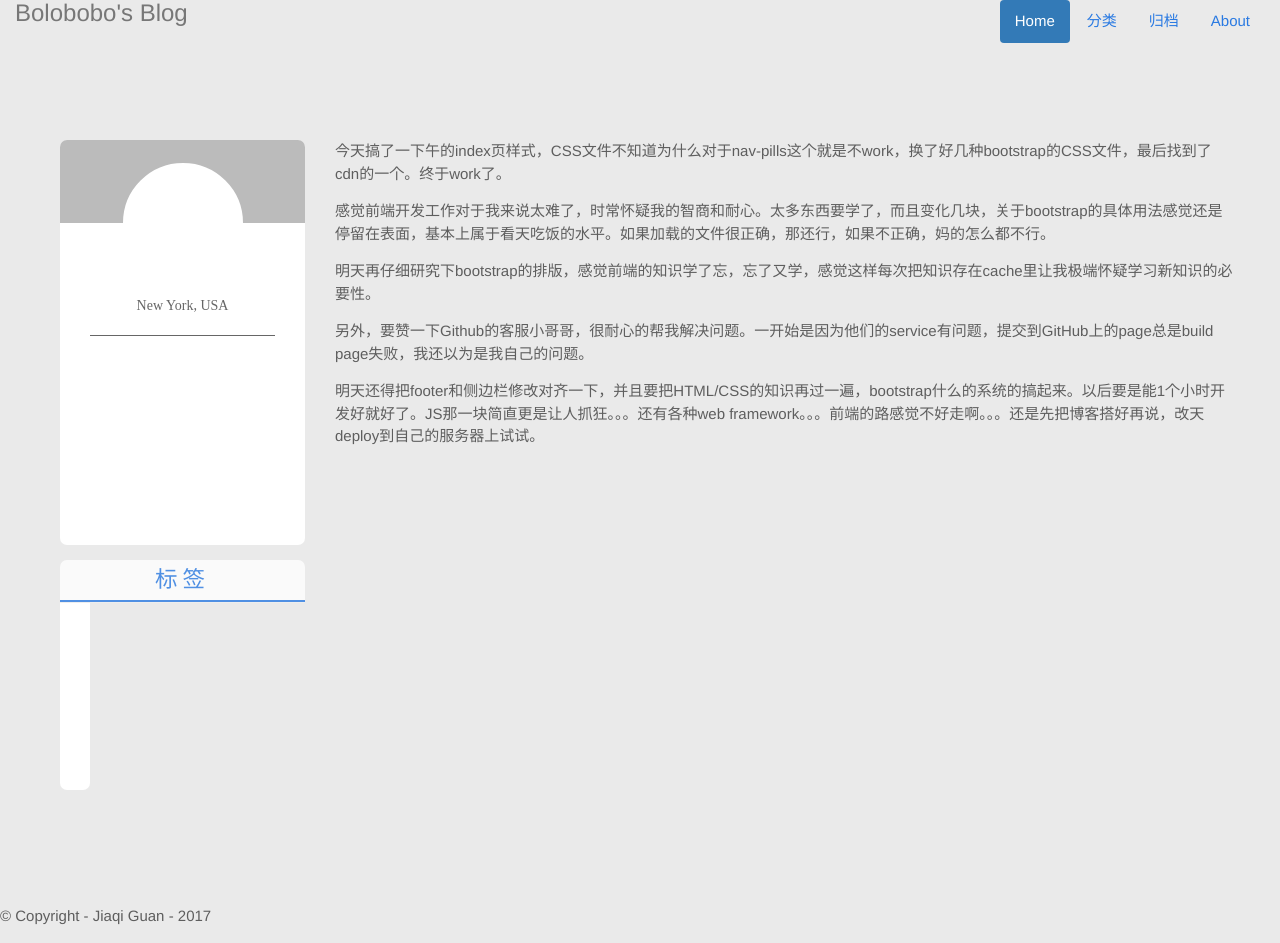
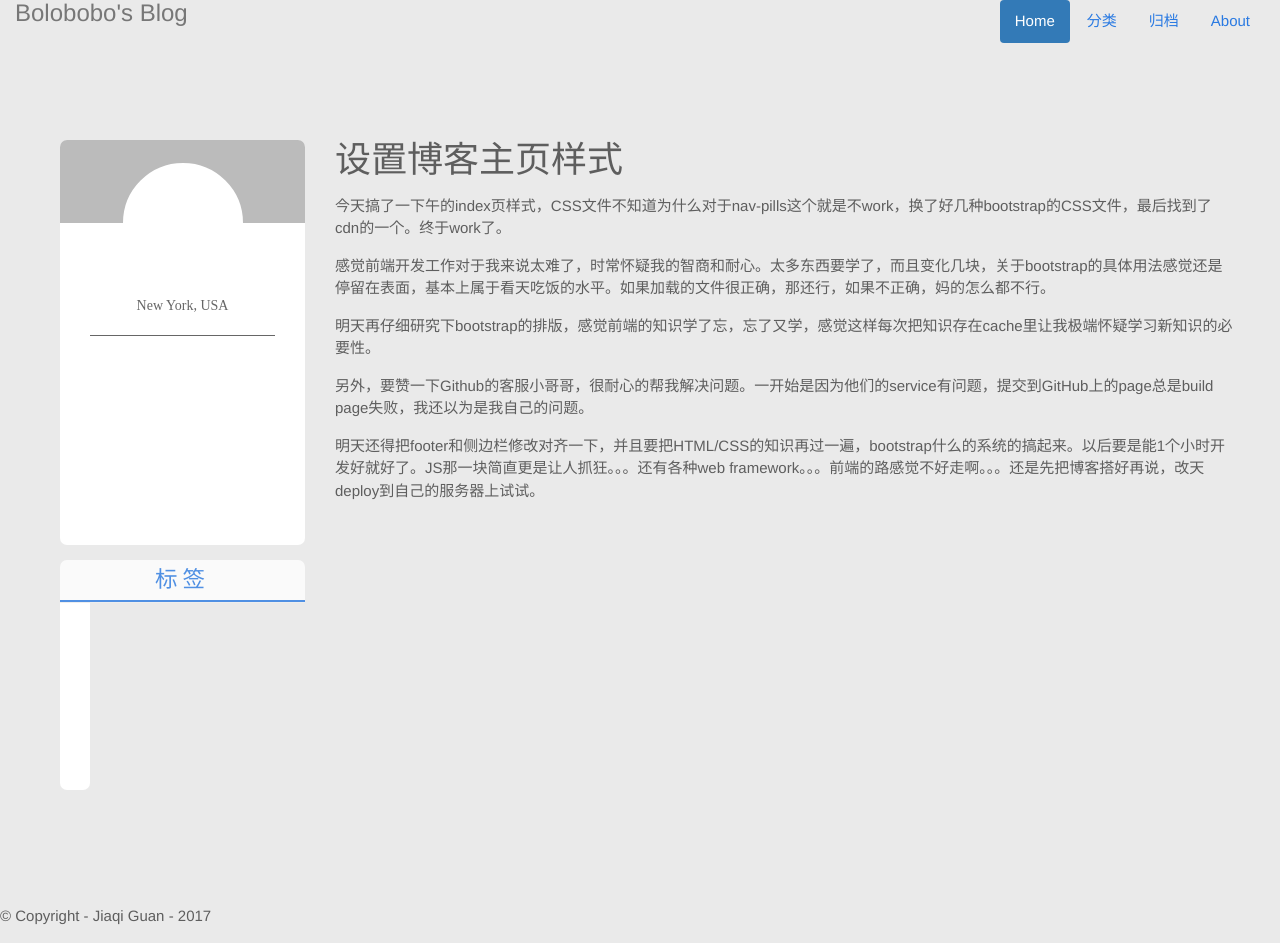
Before and after one commit to bolobobo/blog, a Jekyll site: the page built from _posts/2017-11-05-设置博客主页样式.md, in a window 1280 px wide. Built offline with Jekyll 4.4.1, drawn with Linux system fonts in a browser that asks for light colours; grey boxes are pictures that could not be loaded.

Commit message:
post 11/5/2017 add title

```diff
--- a/_posts/2017-11-05-设置博客主页样式.md
+++ b/_posts/2017-11-05-设置博客主页样式.md
@@ -3,6 +3,7 @@ layout: default
 title: 设置博客主页样式
 ---
 
+# 设置博客主页样式
 今天搞了一下午的index页样式，CSS文件不知道为什么对于nav-pills这个就是不work，换了好几种bootstrap的CSS文件，最后找到了cdn的一个。终于work了。
 
 感觉前端开发工作对于我来说太难了，时常怀疑我的智商和耐心。太多东西要学了，而且变化几块，关于bootstrap的具体用法感觉还是停留在表面，基本上属于看天吃饭的水平。如果加载的文件很正确，那还行，如果不正确，妈的怎么都不行。
```
